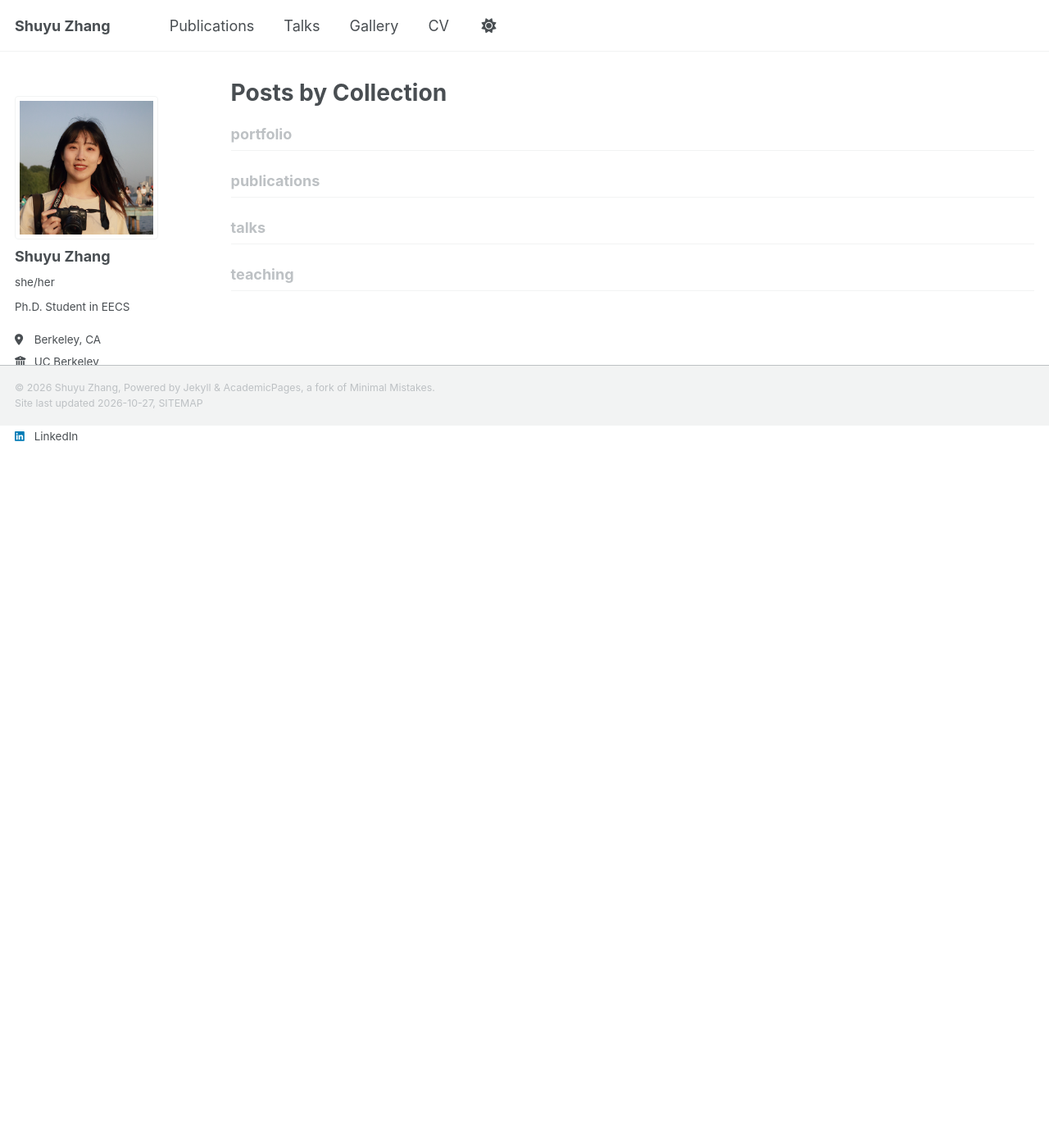
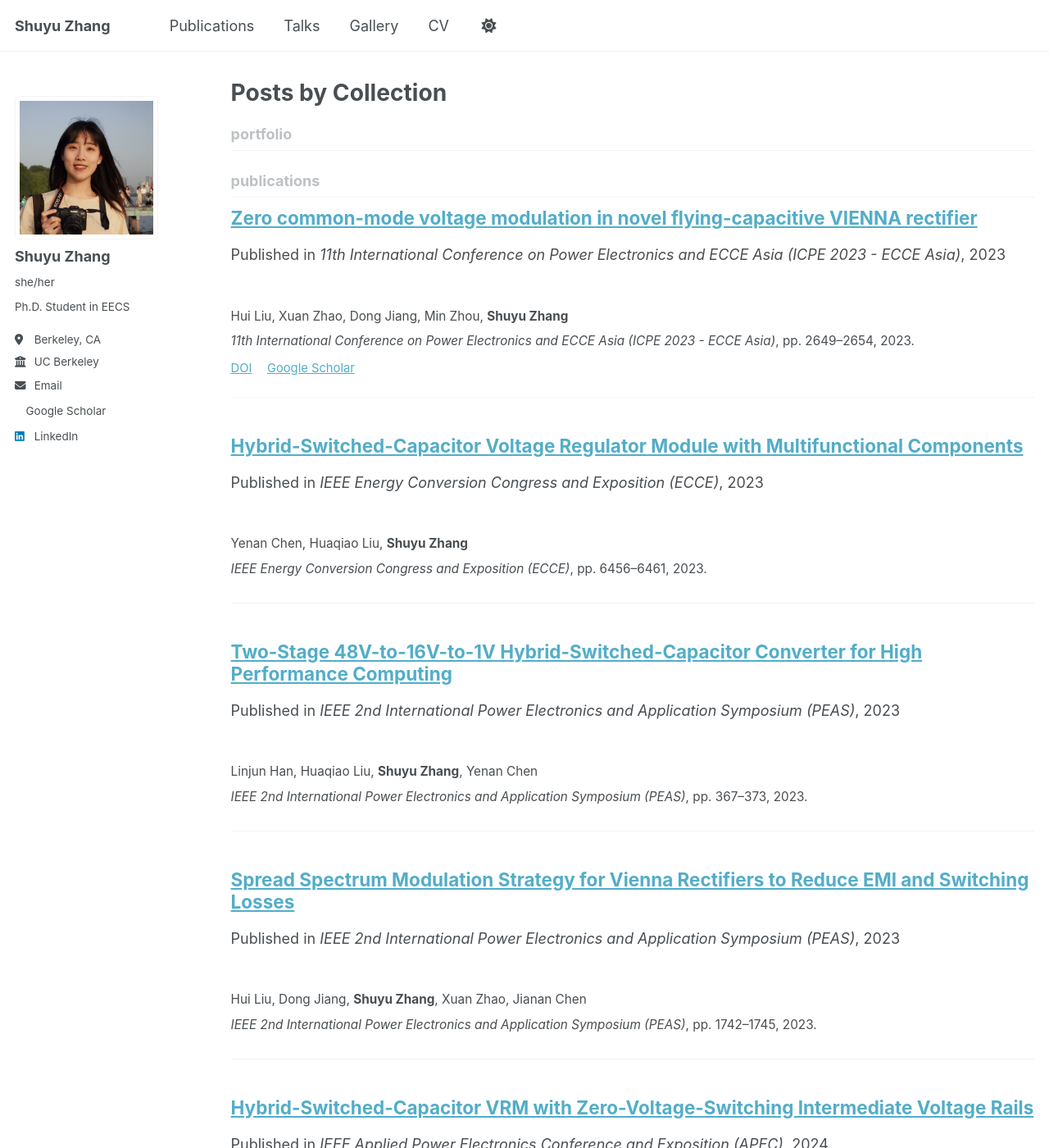
Before and after one commit to mocchi-chan/mocchi-chan.github.io, a Jekyll site: the page built from _pages/collection-archive.html, in a window 1280 px wide and 1400 px high. Shown: the whole window at 82% size. Built offline with Jekyll 4.4.1, drawn with Linux system fonts in a browser that asks for light colours; a style sheet for code colours, icons or effects is not loaded; some of the changed text lies outside the part shown.

Commit message:
Publish verified publications and paper PDFs
Add eight publications with complete author lists and verified DOI metadata.
Show the three first-author papers first, then other journals and conferences.
Keep the three specified coauthored works as citations without links.

Link the two open APEC 2026 papers and include local PDFs for the APEC 2024
first-author paper and the TIE journal article. Update the PDF inventory.
Treat PDF files as binary data so Git preserves their original bytes.

Validation: production Jekyll build, 473 internal link and resource checks,
publication ordering and link checks, and desktop/mobile preview.

```diff
--- a/_config.yml
+++ b/_config.yml
@@ -82,6 +82,7 @@ include:
   - files
 
 exclude:
+  - files/papers/README.md
   - AGENTS.md
   - README.md
   - scripts
--- /dev/null
+++ b/_publications/2023-05-22-icpe-vienna-common-mode.md
@@ -0,0 +1,23 @@
+---
+title: "Zero common-mode voltage modulation in novel flying-capacitive VIENNA rectifier"
+collection: "publications"
+layout: "archive"
+permalink: "/publication/icpe-vienna-common-mode/"
+category: "conferences"
+date: "2023-05-22"
+year: 2023
+authors:
+  - "Hui Liu"
+  - "Xuan Zhao"
+  - "Dong Jiang"
+  - "Min Zhou"
+  - "Shuyu Zhang"
+author_position: 5
+venue: "11th International Conference on Power Electronics and ECCE Asia (ICPE 2023 - ECCE Asia)"
+pages: "2649-2654"
+doi: "10.23919/icpe2023-ecceasia54778.2023.10213508"
+publisher_url: "https://ieeexplore.ieee.org/abstract/document/10213508/"
+scholar_url: "https://scholar.google.com/citations?view_op=view_citation&hl=en&user=rHK_wkAAAAAJ&pagesize=100&citation_for_view=rHK_wkAAAAAJ:u-x6o8ySG0sC"
+---
+
+{% include publication-entry.html publication=page show_title=false %}
--- /dev/null
+++ b/_publications/2023-10-29-ecce-hsc-vrm-multifunctional.md
@@ -0,0 +1,22 @@
+---
+title: "Hybrid-Switched-Capacitor Voltage Regulator Module with Multifunctional Components"
+collection: "publications"
+layout: "archive"
+permalink: "/publication/ecce-hsc-vrm-multifunctional/"
+category: "conferences"
+date: "2023-10-29"
+year: 2023
+authors:
+  - "Yenan Chen"
+  - "Huaqiao Liu"
+  - "Shuyu Zhang"
+author_position: 3
+venue: "IEEE Energy Conversion Congress and Exposition (ECCE)"
+pages: "6456-6461"
+doi: "10.1109/ecce53617.2023.10362242"
+publisher_url: "https://ieeexplore.ieee.org/abstract/document/10362242/"
+scholar_url: "https://scholar.google.com/citations?view_op=view_citation&hl=en&user=rHK_wkAAAAAJ&pagesize=100&citation_for_view=rHK_wkAAAAAJ:9yKSN-GCB0IC"
+links: false
+---
+
+{% include publication-entry.html publication=page show_title=false %}
--- /dev/null
+++ b/_publications/2023-11-10-peas-two-stage-hsc.md
@@ -0,0 +1,23 @@
+---
+title: "Two-Stage 48V-to-16V-to-1V Hybrid-Switched-Capacitor Converter for High Performance Computing"
+collection: "publications"
+layout: "archive"
+permalink: "/publication/peas-two-stage-hsc/"
+category: "conferences"
+date: "2023-11-10"
+year: 2023
+authors:
+  - "Linjun Han"
+  - "Huaqiao Liu"
+  - "Shuyu Zhang"
+  - "Yenan Chen"
+author_position: 3
+venue: "IEEE 2nd International Power Electronics and Application Symposium (PEAS)"
+pages: "367-373"
+doi: "10.1109/peas58692.2023.10394828"
+publisher_url: "https://ieeexplore.ieee.org/abstract/document/10394828/"
+scholar_url: "https://scholar.google.com/citations?view_op=view_citation&hl=en&user=rHK_wkAAAAAJ&pagesize=100&citation_for_view=rHK_wkAAAAAJ:2osOgNQ5qMEC"
+links: false
+---
+
+{% include publication-entry.html publication=page show_title=false %}
--- /dev/null
+++ b/_publications/2023-11-10-peas-vienna-spread-spectrum.md
@@ -0,0 +1,24 @@
+---
+title: "Spread Spectrum Modulation Strategy for Vienna Rectifiers to Reduce EMI and Switching Losses"
+collection: "publications"
+layout: "archive"
+permalink: "/publication/peas-vienna-spread-spectrum/"
+category: "conferences"
+date: "2023-11-10"
+year: 2023
+authors:
+  - "Hui Liu"
+  - "Dong Jiang"
+  - "Shuyu Zhang"
+  - "Xuan Zhao"
+  - "Jianan Chen"
+author_position: 3
+venue: "IEEE 2nd International Power Electronics and Application Symposium (PEAS)"
+pages: "1742-1745"
+doi: "10.1109/peas58692.2023.10395704"
+publisher_url: "https://ieeexplore.ieee.org/abstract/document/10395704/"
+scholar_url: "https://scholar.google.com/citations?view_op=view_citation&hl=en&user=rHK_wkAAAAAJ&pagesize=100&citation_for_view=rHK_wkAAAAAJ:d1gkVwhDpl0C"
+links: false
+---
+
+{% include publication-entry.html publication=page show_title=false %}
--- /dev/null
+++ b/_publications/2024-02-25-apec-hsc-vrm-zvs.md
@@ -0,0 +1,22 @@
+---
+title: "Hybrid-Switched-Capacitor VRM with Zero-Voltage-Switching Intermediate Voltage Rails"
+collection: "publications"
+layout: "archive"
+permalink: "/publication/apec-hsc-vrm-zvs/"
+category: "conferences"
+date: "2024-02-25"
+year: 2024
+authors:
+  - "Shuyu Zhang"
+  - "Huaqiao Liu"
+  - "Yenan Chen"
+author_position: 1
+venue: "IEEE Applied Power Electronics Conference and Exposition (APEC)"
+pages: "1377-1383"
+doi: "10.1109/apec48139.2024.10509508"
+publisher_url: "https://ieeexplore.ieee.org/abstract/document/10509508/"
+scholar_url: "https://scholar.google.com/citations?view_op=view_citation&hl=en&user=rHK_wkAAAAAJ&pagesize=100&citation_for_view=rHK_wkAAAAAJ:u5HHmVD_uO8C"
+local_pdf: "/files/papers/2024-apec-hsc-vrm-zvs.pdf"
+---
+
+{% include publication-entry.html publication=page show_title=false %}
--- /dev/null
+++ b/_publications/2025-02-01-tie-vienna-common-mode.md
@@ -0,0 +1,27 @@
+---
+title: "Zero Common-Mode Voltage Modulation for Flying-Capacitor-Based Vienna Rectifier With Consideration of Nonideal Factors"
+collection: "publications"
+layout: "archive"
+permalink: "/publication/tie-vienna-common-mode/"
+category: "manuscripts"
+date: "2025-02-01"
+year: 2025
+authors:
+  - "Hui Liu"
+  - "Dong Jiang"
+  - "Shuyu Zhang"
+  - "Xuan Zhao"
+  - "Zicheng Liu"
+author_position: 3
+venue: "IEEE Transactions on Industrial Electronics"
+pages: "1148-1158"
+doi: "10.1109/tie.2024.3423368"
+publisher_url: "https://ieeexplore.ieee.org/abstract/document/10613016/"
+scholar_url: "https://scholar.google.com/citations?view_op=view_citation&hl=en&user=rHK_wkAAAAAJ&pagesize=100&citation_for_view=rHK_wkAAAAAJ:qjMakFHDy7sC"
+volume: "72"
+issue: "2"
+early_access_year: 2024
+local_pdf: "/files/papers/2025-tie-vienna-common-mode.pdf"
+---
+
+{% include publication-entry.html publication=page show_title=false %}
--- /dev/null
+++ b/_publications/2026-03-22-apec-series-capacitor-zero-bias-tlvr.md
@@ -0,0 +1,23 @@
+---
+title: "Analysis and Implementation of a Series-Capacitor Zero-Bias Trans-Inductor Voltage Regulator"
+collection: "publications"
+layout: "archive"
+permalink: "/publication/apec-series-capacitor-zero-bias-tlvr/"
+category: "conferences"
+date: "2026-03-22"
+year: 2026
+authors:
+  - "Shuyu Zhang"
+  - "Yicheng Zhu"
+  - "Nathan Biesterfeld"
+  - "Robert C. N. Pilawa-Podgurski"
+author_position: 1
+venue: "IEEE Applied Power Electronics Conference and Exposition (APEC)"
+pages: "2090-2096"
+doi: "10.1109/apec51134.2026.11516874"
+publisher_url: "https://ieeexplore.ieee.org/abstract/document/11516874/"
+scholar_url: "https://scholar.google.com/citations?view_op=view_citation&hl=en&user=rHK_wkAAAAAJ&pagesize=100&citation_for_view=rHK_wkAAAAAJ:zYLM7Y9cAGgC"
+paperurl: "https://escholarship.org/content/qt8pc7b8t4/qt8pc7b8t4.pdf?v=lg"
+---
+
+{% include publication-entry.html publication=page show_title=false %}
--- /dev/null
+++ b/_publications/2026-03-22-apec-tlvr-cot-control.md
@@ -0,0 +1,23 @@
+---
+title: "Compensation-Winding-Current-Based Constant On-Time Control of Trans-Inductor Voltage Regulators (TLVRs)"
+collection: "publications"
+layout: "archive"
+permalink: "/publication/apec-tlvr-cot-control/"
+category: "conferences"
+date: "2026-03-22"
+year: 2026
+authors:
+  - "Shuyu Zhang"
+  - "Yicheng Zhu"
+  - "Nathan Biesterfeld"
+  - "Robert C. N. Pilawa-Podgurski"
+author_position: 1
+venue: "IEEE Applied Power Electronics Conference and Exposition (APEC)"
+pages: "511-517"
+doi: "10.1109/apec51134.2026.11516650"
+publisher_url: "https://ieeexplore.ieee.org/abstract/document/11516650/"
+scholar_url: "https://scholar.google.com/citations?view_op=view_citation&hl=en&user=rHK_wkAAAAAJ&pagesize=100&citation_for_view=rHK_wkAAAAAJ:IjCSPb-OGe4C"
+paperurl: "https://escholarship.org/content/qt0p83x8vd/qt0p83x8vd.pdf?v=lg"
+---
+
+{% include publication-entry.html publication=page show_title=false %}
--- /dev/null
+++ b/_sass/layout/_publications.scss
@@ -0,0 +1,47 @@
+/* Bibliography entries share the site's light and dark theme colors. */
+.publication-section {
+  margin-top: 1.75em;
+  padding-bottom: 0.4em;
+  border-bottom: 1px solid var(--global-border-color);
+}
+
+.publication-list {
+  margin: 0;
+  padding: 0;
+  list-style: none;
+
+  > li {
+    margin: 0;
+    padding: 0;
+  }
+}
+
+.publication-entry {
+  min-width: 0;
+  padding: 1.1em 0 1.25em;
+  border-bottom: 1px solid var(--global-border-color);
+  overflow-wrap: break-word;
+
+  .publication-title {
+    margin: 0 0 0.45em;
+    font-size: 1.05em;
+    line-height: 1.45;
+  }
+
+  .publication-authors,
+  .publication-venue,
+  .publication-note {
+    margin: 0.4em 0;
+    font-size: 0.85em;
+    line-height: 1.6;
+  }
+
+  .publication-links {
+    display: flex;
+    flex-wrap: wrap;
+    gap: 0.45em 1.25em;
+    margin: 0.6em 0 0;
+    font-size: 0.82em;
+    line-height: 1.6;
+  }
+}
--- a/assets/css/main.scss
+++ b/assets/css/main.scss
@@ -36,7 +36,8 @@
     "layout/archive",
     "layout/sidebar",
     "layout/json_cv",
-    "layout/research"
+    "layout/research",
+    "layout/publications"
 ;
 /* Square author portrait */
 .author__avatar img {
```
Also changed, not shown: _includes/publication-entry.html (added, +27 -0 lines), _pages/publications.html (+22 -21 lines), files/papers/README.md (added, +20 -0 lines), 3 other files.
